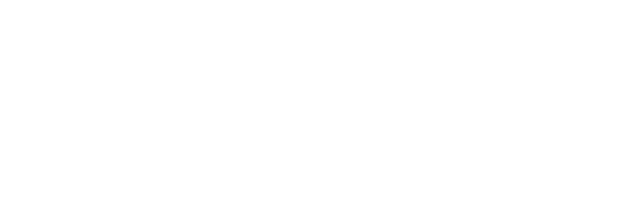
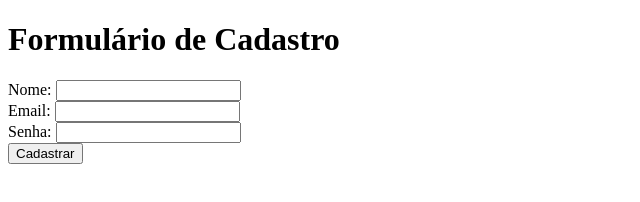
Before and after one commit to vivianefmartins/exercicio_front, a plain HTML site: page index.html in a window 1280 px wide. Shown: the whole page, without its empty margins (0-640 px from the left). Drawn offline with Linux system fonts and the light colour scheme.

Commit message:
criação de formulário de cadastro

```diff
--- a/index.html
+++ b/index.html
@@ -6,6 +6,22 @@
     <title>Formulário</title>
 </head>
 <body>
-
+    <header>
+        <h1>Formulário de Cadastro</h1>
+    </header>
+    <form>
+        <label for="user">Nome:</label>
+        <input id="user" type="text" />
+        <br />
+        <label for="email">Email:</label>
+        <input id="email" type="email" />
+        <br />
+        <label for="senha">Senha:</label>
+        <input id="senha" type="password" />
+        <br />
+        <button type="submit">
+            Cadastrar
+        </button>
+    </form>
 </body>
 </html>
```
